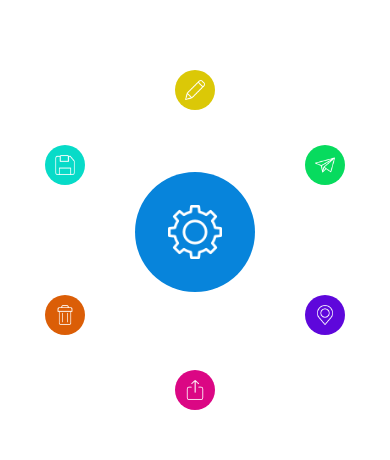
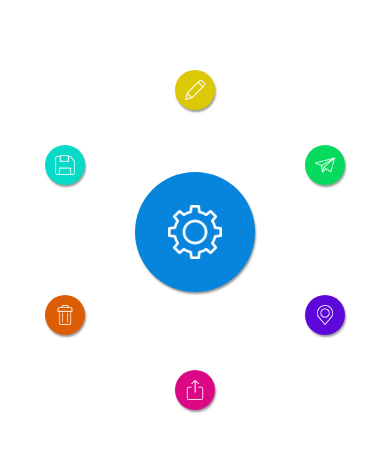
Before and after one commit to FreddyPoly/weeklydev, a React Native app in the folder CircleButton/: screen / in a window 390 px wide. Both pictures are taken after a click on the element 195 px from the left and 413 px from the top of the page. Shown: the part 182-642 px from the top of the page. Built offline with nearby package versions, Linux system fonts and the light colour scheme.

Commit message:
Ajout shadow

```diff
--- a/CircleButton/CircleButton.js
+++ b/CircleButton/CircleButton.js
@@ -361,6 +361,13 @@ export default class CircleButton extends Component {
                 backgroundColor: option.color,
                 padding: 10,
                 borderRadius: 40,
+                shadowColor: '#373737',
+                shadowOffset: {
+                  width: 1,
+                  height: 2
+                },
+                shadowOpacity: .5,
+                shadowRadius: 2,
               }}>
               <Image
                 style={{
@@ -382,6 +389,13 @@ export default class CircleButton extends Component {
               borderRadius: 800,
               height: this.mainButtonSize,
               width: this.mainButtonSize,
+              shadowColor: '#373737',
+              shadowOffset: {
+                width: 1,
+                height: 2
+              },
+              shadowOpacity: .5,
+              shadowRadius: 2,
             }}>
             <View
               style={{
```
